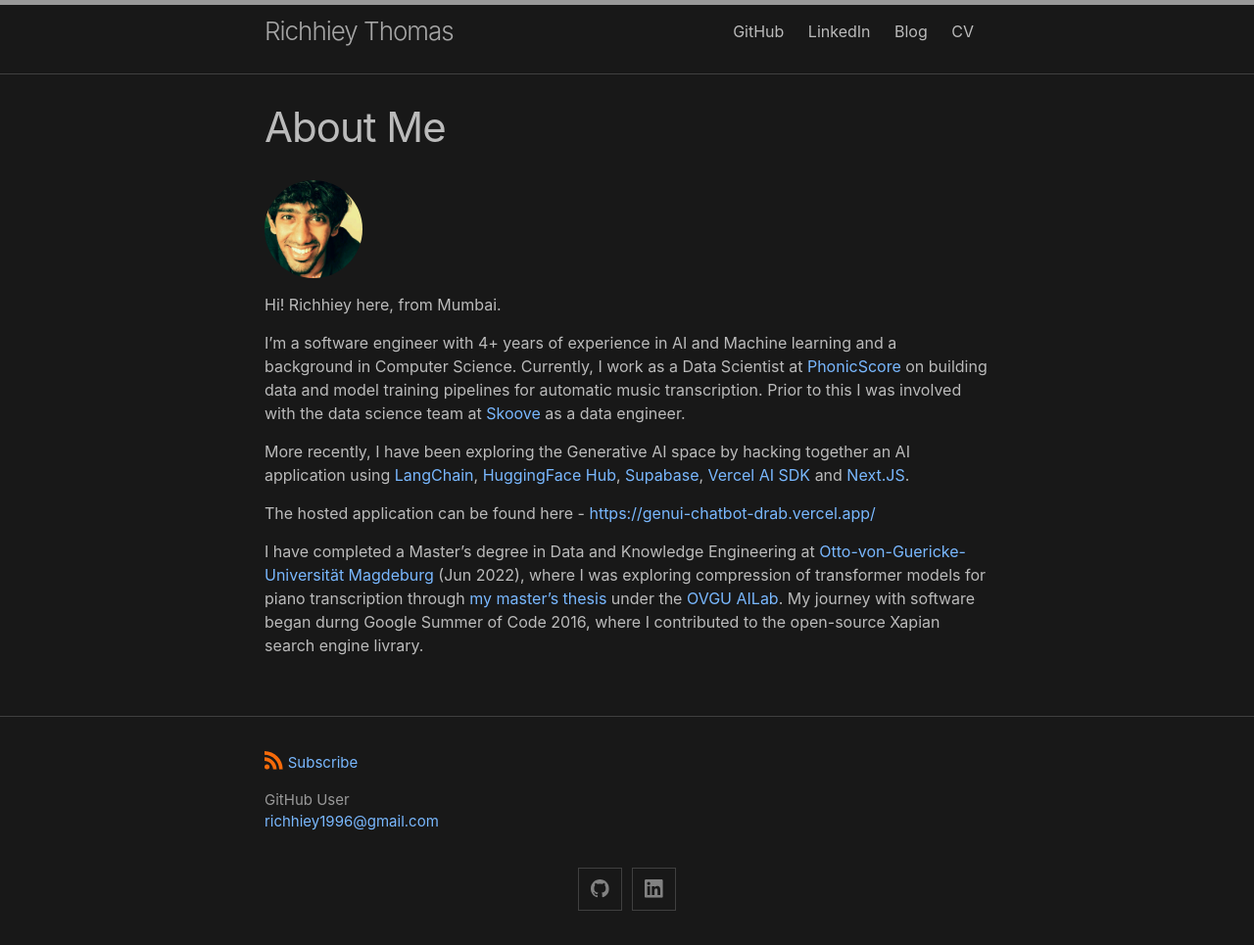
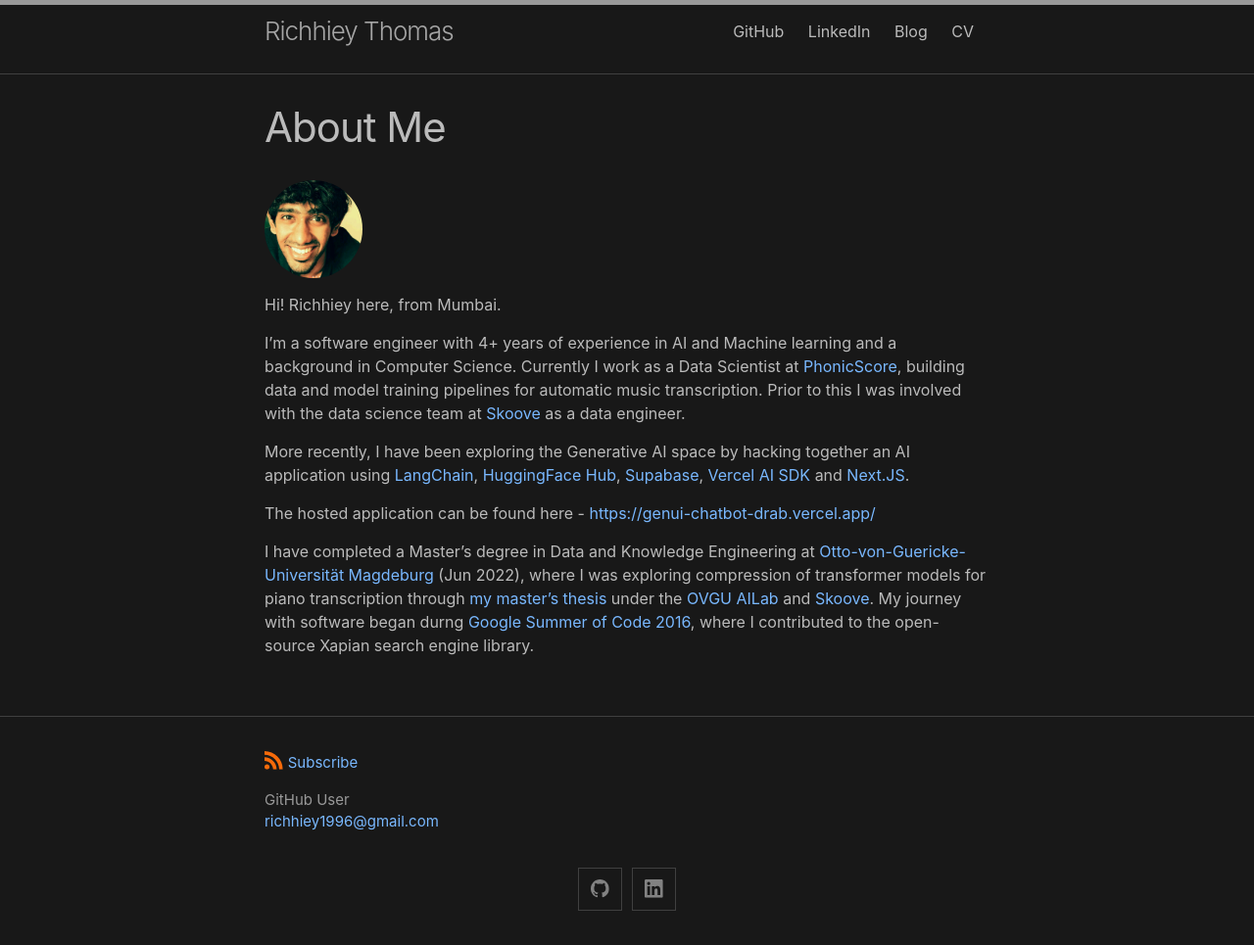
Before and after one commit to richhiey/richhiey.github.io, a Jekyll site: the page built from about.md, in a window 1280 px wide. Shown: the whole page at 98% size. Built offline with Jekyll 4.4.1, drawn with Linux system fonts in a browser that asks for light colours.

Commit message:
update CV

```diff
--- a/about.md
+++ b/about.md
@@ -8,13 +8,13 @@
 
 Hi! Richhiey here, from Mumbai.
 
-I'm a software engineer with 4+ years of experience in AI and Machine learning and a background in Computer Science. Currently, I work as a Data Scientist at [PhonicScore][phonicscore] on building data and model training pipelines for automatic music transcription. Prior to this I was involved with the data science team at [Skoove][skoove] as a data engineer.
+I'm a software engineer with 4+ years of experience in AI and Machine learning and a background in Computer Science. Currently I work as a Data Scientist at [PhonicScore][phonicscore], building data and model training pipelines for automatic music transcription. Prior to this I was involved with the data science team at [Skoove][skoove] as a data engineer.
 
 More recently, I have been exploring the Generative AI space by hacking together an AI application using [LangChain][langchain], [HuggingFace Hub][hf-hub], [Supabase][supabase], [Vercel AI SDK][vercel-ai-sdk] and [Next.JS][nextjs].
 
 The hosted application can be found here - [https://genui-chatbot-drab.vercel.app/](https://genui-chatbot-drab.vercel.app/)
 
-I have completed a Master's degree in Data and Knowledge Engineering at [Otto-von-Guericke-Universität Magdeburg][ovgu] (Jun 2022), where I was exploring compression of transformer models for piano transcription through [my master's thesis]() under the [OVGU AILab][ailab]. My journey with software began durng Google Summer of Code 2016, where I contributed to the open-source Xapian search engine livrary.
+I have completed a Master's degree in Data and Knowledge Engineering at [Otto-von-Guericke-Universität Magdeburg][ovgu] (Jun 2022), where I was exploring compression of transformer models for piano transcription through [my master's thesis][masters-thesis-pdf] under the [OVGU AILab][ailab] and [Skoove][skoove]. My journey with software began durng [Google Summer of Code 2016][gsoc2016], where I contributed to the open-source Xapian search engine library.
 
 
 [ovgu]: https://www.ovgu.de/
```
Also changed, not shown: other parts of about.md (+2 -0 lines), 3 other files.
